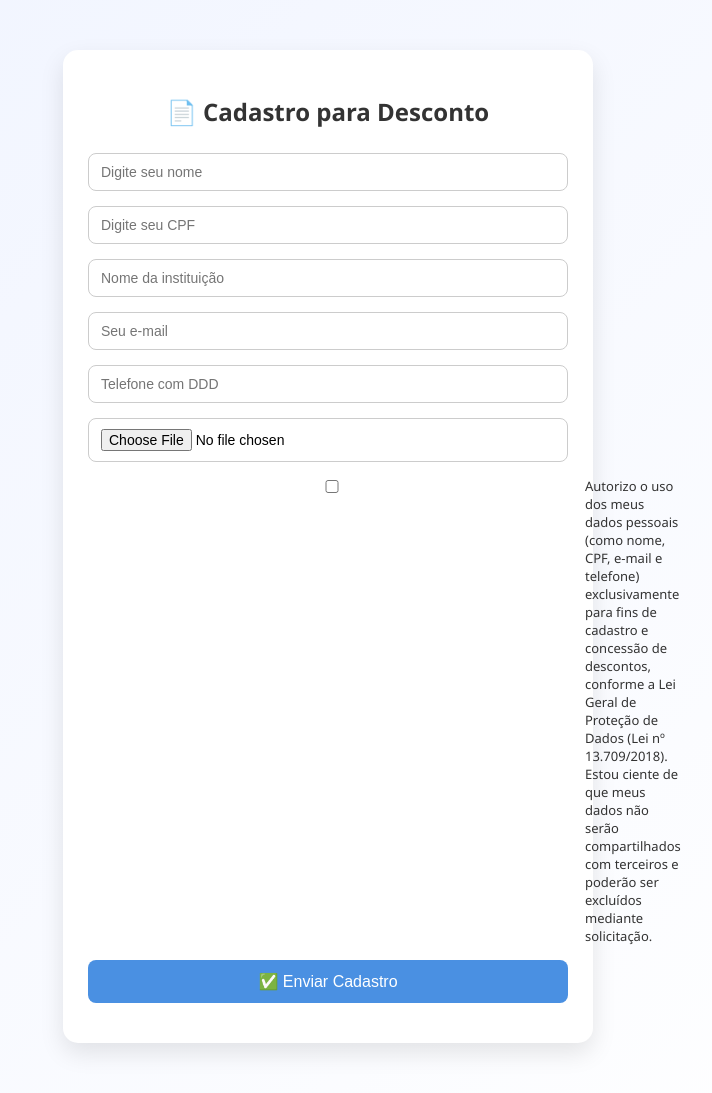
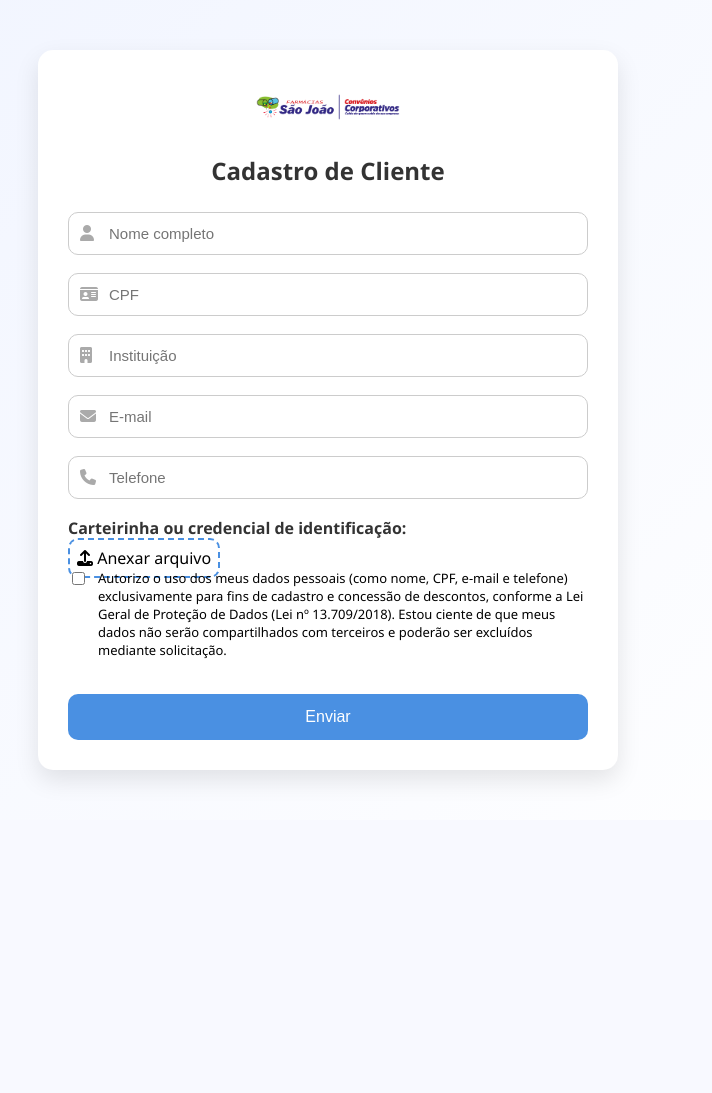
Before and after one commit to lucasemiriam2017-jpg/cadastros, a Flask app: page / in a window 1280 px wide. Shown: the whole page, without its empty margins (312-1024 px from the left). After the commit the page ends 780 px from the top, so only its background shows below. Run offline with Flask 3, Linux system fonts and the light colour scheme.

Commit message:
form.html

```diff
--- a/templates/form.html
+++ b/templates/form.html
@@ -3,7 +3,7 @@
 <head>
 <meta charset="UTF-8">
 <meta name="viewport" content="width=device-width, initial-scale=1.0">
-    <title>Cadastro de Descontos</title>
+<title>Cadastro de Cliente</title>
 <link rel="stylesheet" href="https://cdnjs.cloudflare.com/ajax/libs/font-awesome/6.5.0/css/all.min.css">
 <style>
 body {
@@ -12,45 +12,106 @@
     margin: 0;
     padding: 0;
 }
+
 .container {
-            max-width: 480px;
+    max-width: 520px;
     margin: 50px auto;
-            padding: 25px;
+    padding: 30px;
     background-color: #fff;
     border-radius: 15px;
     box-shadow: 0 10px 25px rgba(0,0,0,0.1);
 }
+
+.logo {
+    display: block;
+    margin: 0 auto 20px;
+    max-width: 160px;
+}
+
 h2 {
     text-align: center;
     color: #333;
     margin-bottom: 25px;
 }
-        input, select, textarea {
+
+.input-group {
+    position: relative;
+    margin-bottom: 18px;
+}
+
+.input-group i {
+    position: absolute;
+    left: 12px;
+    top: 50%;
+    transform: translateY(-50%);
+    color: #aaa;
+}
+
+input[type="text"],
+input[type="email"] {
     width: 100%;
-            padding: 10px 12px;
-            margin-bottom: 15px;
+    padding: 12px 12px 12px 40px;
+    border-radius: 10px;
     border: 1px solid #ccc;
-            border-radius: 8px;
-            font-size: 14px;
+    font-size: 15px;
+    transition: border-color 0.3s;
     box-sizing: border-box;
 }
-        input[type="submit"] {
+
+input[type="text"]:focus,
+input[type="email"]:focus {
+    border-color: #4a90e2;
+    outline: none;
+}
+
+.file-label {
+    display: block;
+    margin: 15px 0 8px 0;
+    font-weight: bold;
+    color: #333;
+}
+
+.file-drop {
+    border: 2px dashed #4a90e2;
+    padding: 7px;
+    text-align: center;
+    border-radius: 10px;
+    cursor: pointer;
+    transition: background-color 0.3s, border-color 0.3s;
+    box-sizing: border-box;
+    margin-top: 10px;
+    margin-bottom: 10px;
+}
+
+.file-drop:hover {
+    background-color: #f0f8ff;
+    border-color: #357ab8;
+}
+
+.file-drop input[type="file"] {
+    display: none;
+}
+
+button {
+    width: 100%;
+    padding: 14px;
+    margin-top: 10px;
     background-color: #4a90e2;
     color: white;
+    font-size: 16px;
     border: none;
+    border-radius: 10px;
     cursor: pointer;
-            font-size: 16px;
-            border-radius: 8px;
-            padding: 12px;
     transition: 0.3s;
+    box-sizing: border-box;
 }
-        input[type="submit"]:hover {
+
+button:hover {
     background-color: #357ab8;
+    transform: translateY(-2px);
+    box-shadow: 0 5px 15px rgba(0,0,0,0.1);
 }
-        label {
-            font-size: 13px;
-            color: #333;
-        }
+
 .lgpd {
     display: flex;
     align-items: flex-start;
@@ -58,29 +119,65 @@
     font-size: 13px;
     margin-bottom: 15px;
 }
+
 .lgpd input {
     margin-top: 3px;
     flex-shrink: 0;
+}
+
+@media(max-width: 600px){
+    .container {
+        margin: 20px;
+        padding: 20px;
+    }
 }
 </style>
 </head>
 <body>
 <div class="container">
-        <h2>📄 Cadastro para Desconto</h2>
-        <form action="/enviar" method="POST" enctype="multipart/form-data">
-            <input type="text" name="nome" placeholder="Digite seu nome" required>
-            <input type="text" name="cpf" placeholder="Digite seu CPF" required>
-            <input type="text" name="instituicao" placeholder="Nome da instituição" required>
-            <input type="email" name="email_usuario" placeholder="Seu e-mail" required>
-            <input type="tel" name="telefone" placeholder="Telefone com DDD" required>
-            <input type="file" name="arquivo">
+<img src="{{ url_for('static', filename='logo.png') }}" alt="Logo" class="logo">
+<h2>Cadastro de Cliente</h2>
+<form action="/enviar" method="post" enctype="multipart/form-data">
 
+<div class="input-group">
+<i class="fa fa-user"></i>
+<input type="text" name="nome" placeholder="Nome completo" required>
+</div>
+
+<div class="input-group">
+<i class="fa fa-id-card"></i>
+<input type="text" name="cpf" placeholder="CPF" required>
+</div>
+
+<div class="input-group">
+<i class="fa fa-building"></i>
+<input type="text" name="instituicao" placeholder="Instituição" required>
+</div>
+
+<div class="input-group">
+<i class="fa fa-envelope"></i>
+<input type="email" name="email_usuario" placeholder="E-mail" required>
+</div>
+
+<div class="input-group">
+<i class="fa fa-phone"></i>
+<input type="text" name="telefone" placeholder="Telefone" required>
+</div>
+
+<!-- Campo de upload -->
+<label class="file-label">Carteirinha ou credencial de identificação:</label>
+<label class="file-drop">
+<i class="fa fa-upload"></i> Anexar arquivo
+<input type="file" name="arquivo" accept=".jpg,.jpeg,.png,.pdf">
+</label>
+
+<!-- LGPD -->
 <label class="lgpd">
     <input type="checkbox" name="lgpd" required>
     Autorizo o uso dos meus dados pessoais (como nome, CPF, e-mail e telefone) exclusivamente para fins de cadastro e concessão de descontos, conforme a Lei Geral de Proteção de Dados (Lei nº 13.709/2018). Estou ciente de que meus dados não serão compartilhados com terceiros e poderão ser excluídos mediante solicitação.
 </label>
 
-            <input type="submit" value="✅ Enviar Cadastro">
+<button type="submit" style="margin-top: 20px;">Enviar</button>
 </form>
 </div>
 </body>
```
Lines whose indentation alone changed are shown as unchanged.
